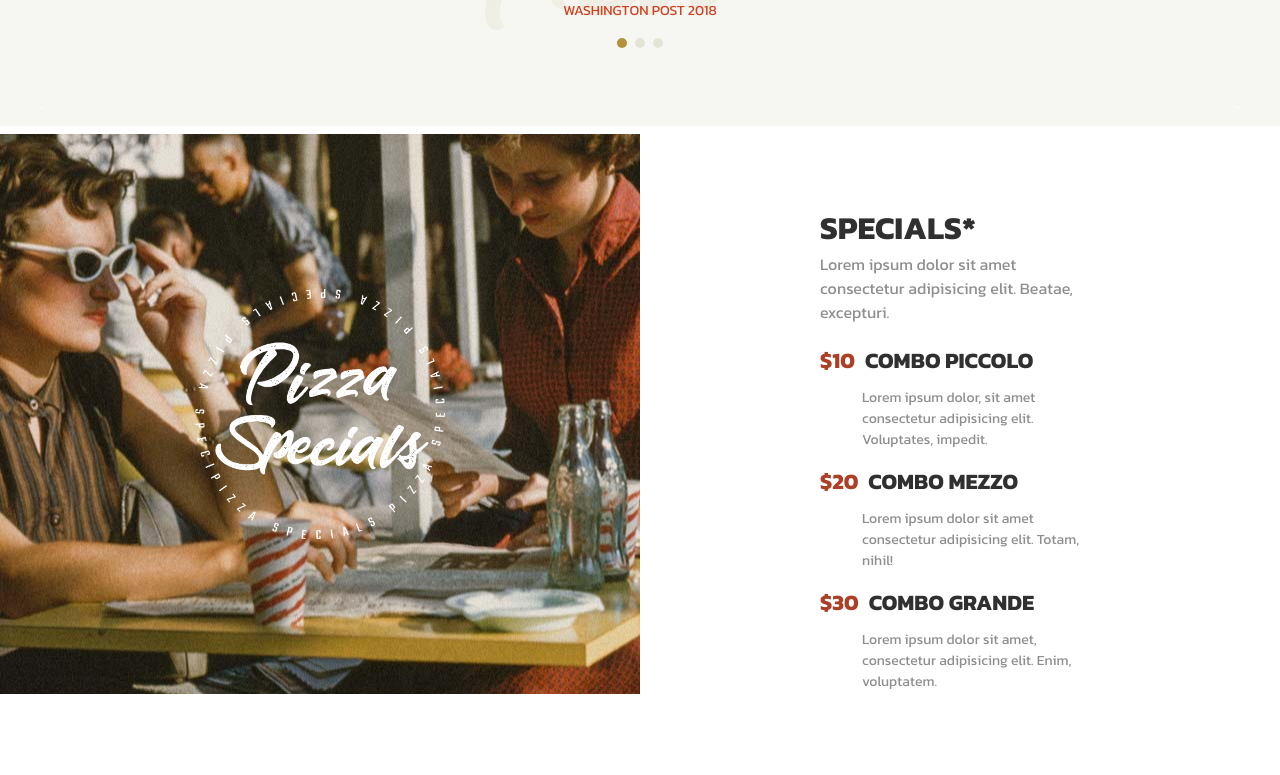
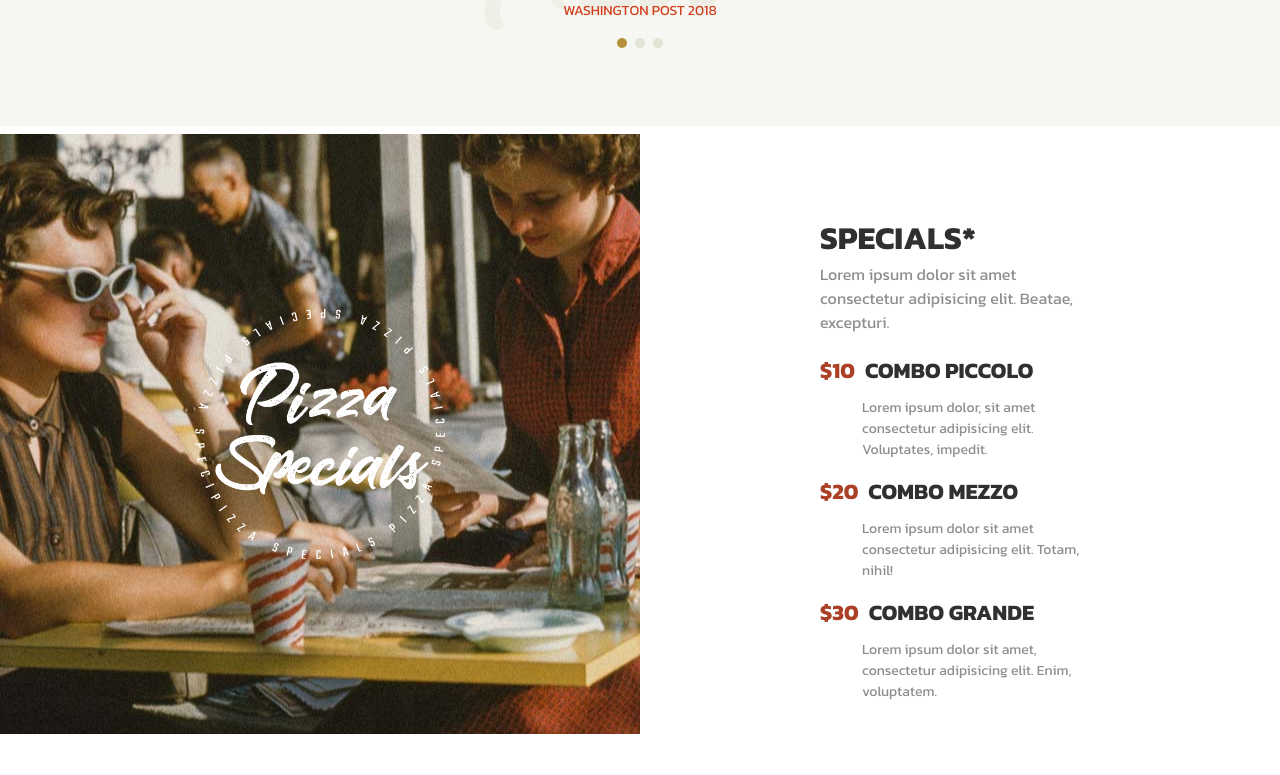
Before and after one commit to fabrizio-scorza/proj-html-vuejs, a Vue app: page / in a window 1280 px wide. Shown: the part 900-1675 px from the top of the page. Built offline with nearby package versions, Linux system fonts and the light colour scheme.

Commit message:
fix some misures

```diff
--- a/src/components/MainSpecialMenu.vue
+++ b/src/components/MainSpecialMenu.vue
@@ -39,7 +39,7 @@ export default {
 }
 
 .bg-img {
-    height: 560px;
+    height: 600px;
     background-image: url(/img/h1-img-4.jpg);
     background-position: center;
     justify-content: center;
@@ -52,7 +52,7 @@ export default {
 }
 
 .specials {
-    padding: 70px 180px;
+    padding: 80px 180px;
 
     h2 {
         color: $text-darkgray;
```
